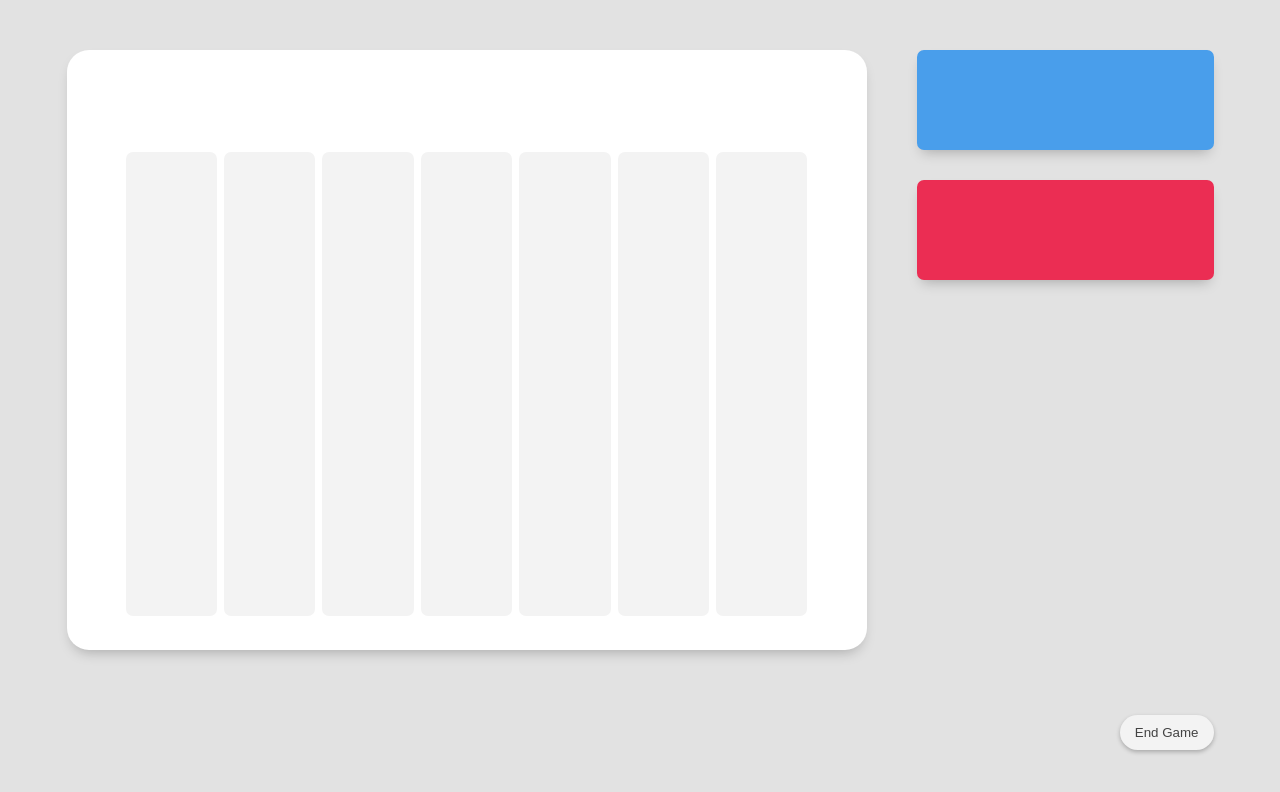
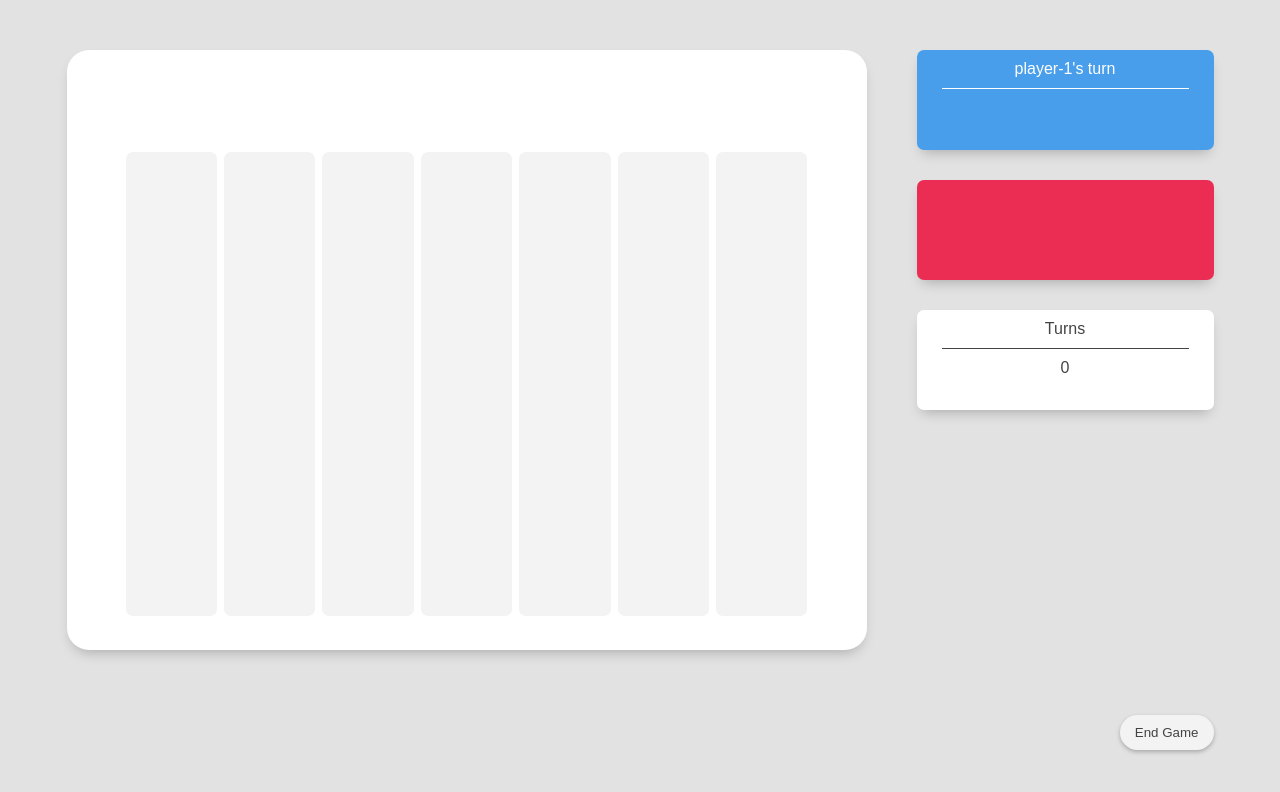
Before and after one commit to codetombomb/mini_vs_max_connect_four, a React (Create React App) app: page / in a window 1280 px wide. Shown: the top 792 px of the page. Built offline with nearby package versions, Linux system fonts and the light colour scheme.

Commit message:
Added props and conditional rendering to ControlPanel.

```diff
--- a/src/assets/_globals.scss
+++ b/src/assets/_globals.scss
@@ -5,6 +5,8 @@ $medium-gray: #e2e2e2;
 $dark-gray: #434343;
 $player-1-blue: #499eeb;
 $player-2-red: #eb2d53;
+// Can't get this working?
+$dark-overlay: hsla(0, 0%, 0%, 0.5);
 
 // BOX-SHADOW
 $box-shadow-medium: 0px 7px 13px -5px rgba(0, 0, 0, 0.25);
--- a/src/components/ControlPanel/index.tsx
+++ b/src/components/ControlPanel/index.tsx
@@ -3,12 +3,16 @@ import Button from '../Button'
 
 import './style.scss';
 
-function ControlPanel() {
+function ControlPanel({turns, currentPlayer}:{turns:number; currentPlayer:string}) {
+
+
+
   return (
     <div className="ControlPanel">
       <div className="ControlPanel__info">
-        <PlayerStats player="player-1"/>
-        <PlayerStats player="player-2"/>
+        <PlayerStats player="player-1" currentPlayer={currentPlayer === "player-1" ? true : false}/>
+        <PlayerStats player="player-2" currentPlayer={currentPlayer === "player-2" ? true : false}/>
+        <PlayerStats turns={turns}/>
       </div>
       <div className="ControlPanel__buttons">
         <Button text="End Game"/>
--- a/src/components/PlaySpace/index.tsx
+++ b/src/components/PlaySpace/index.tsx
@@ -47,7 +47,7 @@ function PlaySpace() {
   return (
     <div className="PlaySpace">
       <Board spaces={spaces} handleColumnClick={handleColumnClick}/>
-      <ControlPanel />
+      <ControlPanel turns={turns} currentPlayer={currentPlayer}/>
     </div>
   );
 }
--- a/src/components/PlayerStats/index.tsx
+++ b/src/components/PlayerStats/index.tsx
@@ -1,16 +1,20 @@
-// import useWindowWidth from "../../hooks/useWindowWidth"
-// import usePageTitleClicked from "../../hooks/usePageTitleClicked";
-
 import './style.scss';
 
-function PlayerStats({player}: {player: string}) {
-  // const screenWidth = useWindowWidth()
-  // const [clicked, handleClick] = usePageTitleClicked()
+function PlayerStats({player, currentPlayer, turns}: any) {
 
   return (
     <div className={`PlayerStats PlayerStats--${player}`}>
-      {/* {screenWidth}
-      <button onClick={handleClick}>{clicked}</button> */}
+      {currentPlayer
+        ? <span className="PlayerStats__current-player-indicator">{currentPlayer ? `${player}'s turn` : null}</span>
+        : null
+      }
+      {turns !== undefined
+        ? <>
+            <span className="PlayerStats__turn-indicator-header">Turns</span>
+            <span className="PlayerStats__turn-indicator">{turns}</span>
+          </>
+        : null
+      }
     </div>
   );
 }
--- a/src/components/PlayerStats/style.scss
+++ b/src/components/PlayerStats/style.scss
@@ -6,6 +6,7 @@
   height: 100px;
   margin-bottom: 30px;
   box-shadow: $box-shadow-medium;
+  background-color: $white;
 
   &--player-1 {
     background-color: $player-1-blue;
@@ -14,4 +15,32 @@
   &--player-2 {
     background-color: $player-2-red;
   }
+
+  &__current-player-indicator {
+    color: $white;
+    border-bottom: 1px solid $white;
+    display: block;
+    text-align: center;
+    font-family: Arial, Helvetica, sans-serif;
+    padding: 10px 0;
+    margin: 0 25px;
+  }
+
+  &__turn-indicator-header {
+    color: $dark-gray;
+    border-bottom: 1px solid $dark-gray;
+    display: block;
+    text-align: center;
+    font-family: Arial, Helvetica, sans-serif;
+    padding: 10px 0;
+    margin: 0 25px;
+  }
+
+  &__turn-indicator {
+    color: $dark-gray;
+    display: block;
+    text-align: center;
+    font-family: Arial, Helvetica, sans-serif;
+    padding: 10px 0;
+  }
 }
```
